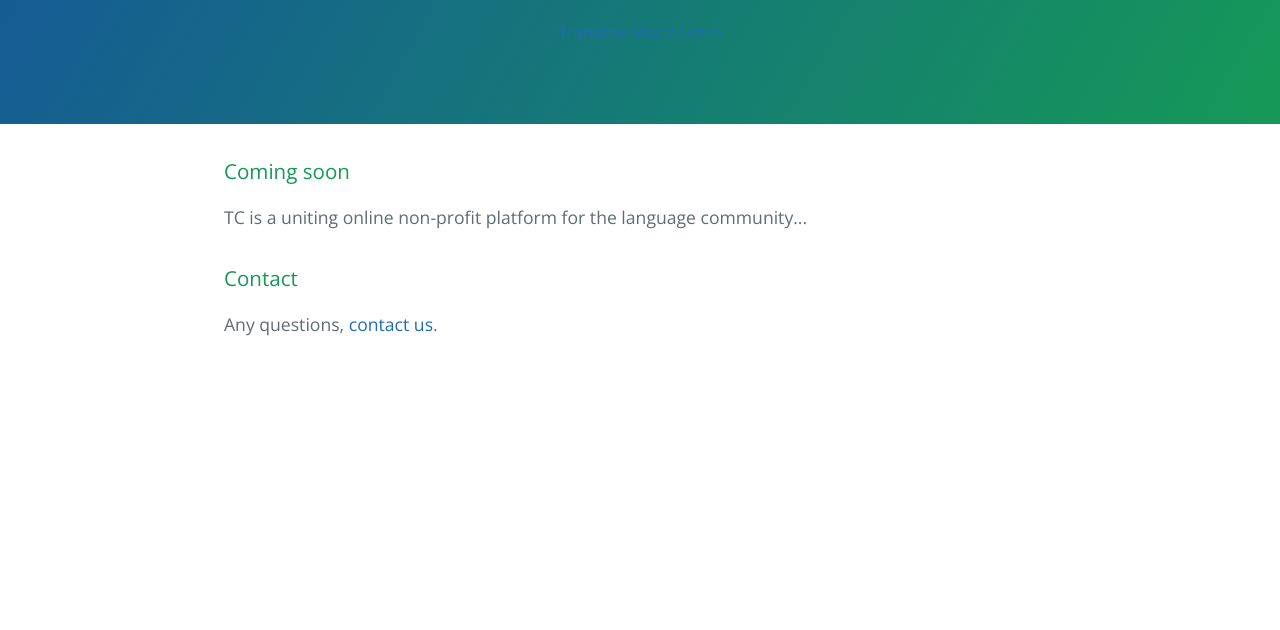
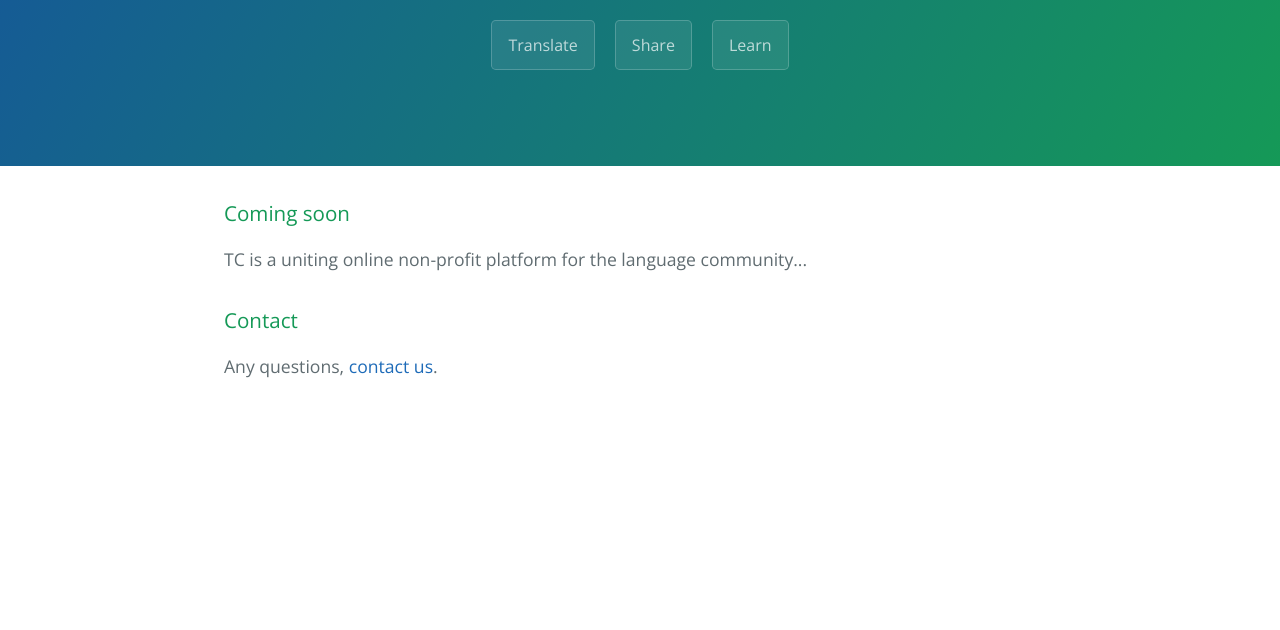
Before and after one commit to aurambaj/tc-landingpage, a plain HTML site: page index.html in a window 1280 px wide. Shown: the part 170-800 px from the top of the page. Drawn offline with nearby package versions, Linux system fonts and the light colour scheme.

Commit message:
Update index.html

```diff
--- a/index.html
+++ b/index.html
@@ -14,9 +14,9 @@
       <h1 class="project-name">Translation Commons</h1>
       <h2 class="project-tagline"></h2>
 
-      <a>Translate</a>
-      <a>Share</a>
-      <a>Learn</a>
+      <span class="btn">Translate</span>
+      <span class="btn">Share</span>
+      <span class="btn">Learn</span>
 
     </section>
 
```
